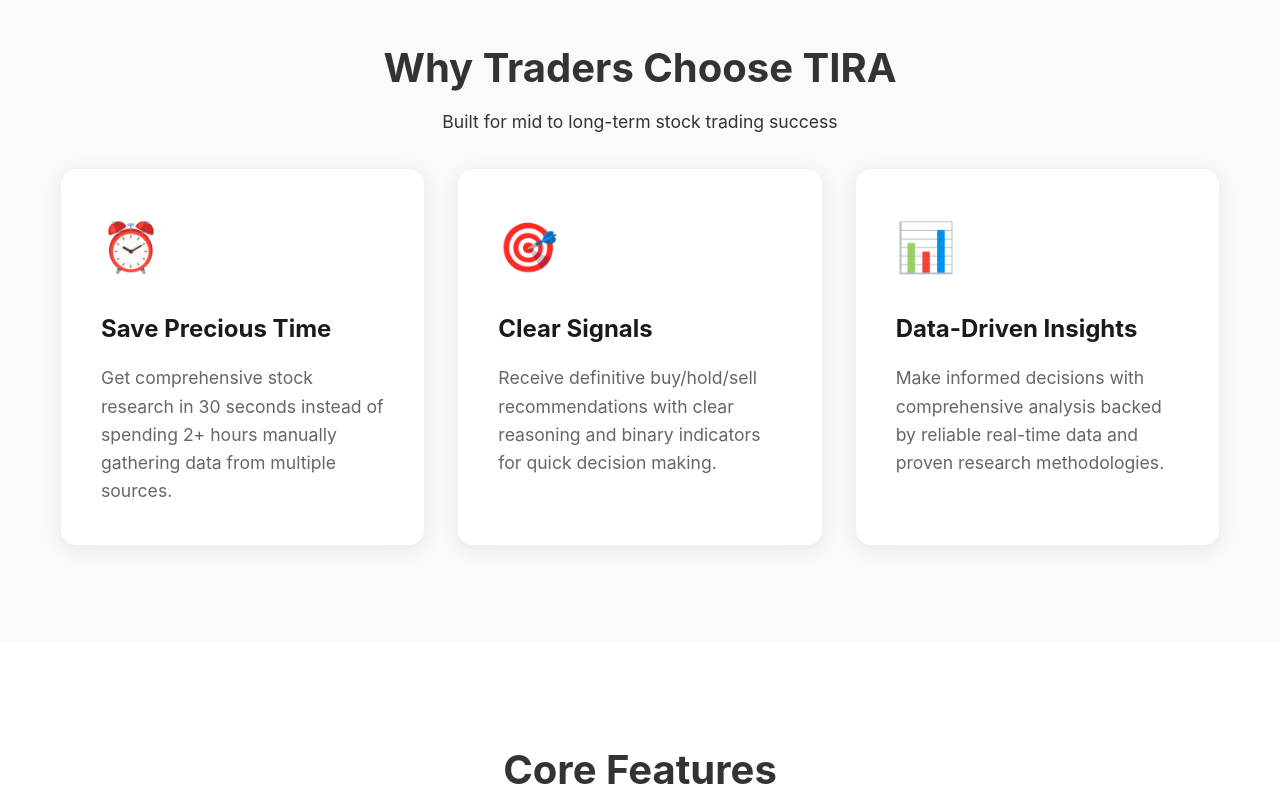
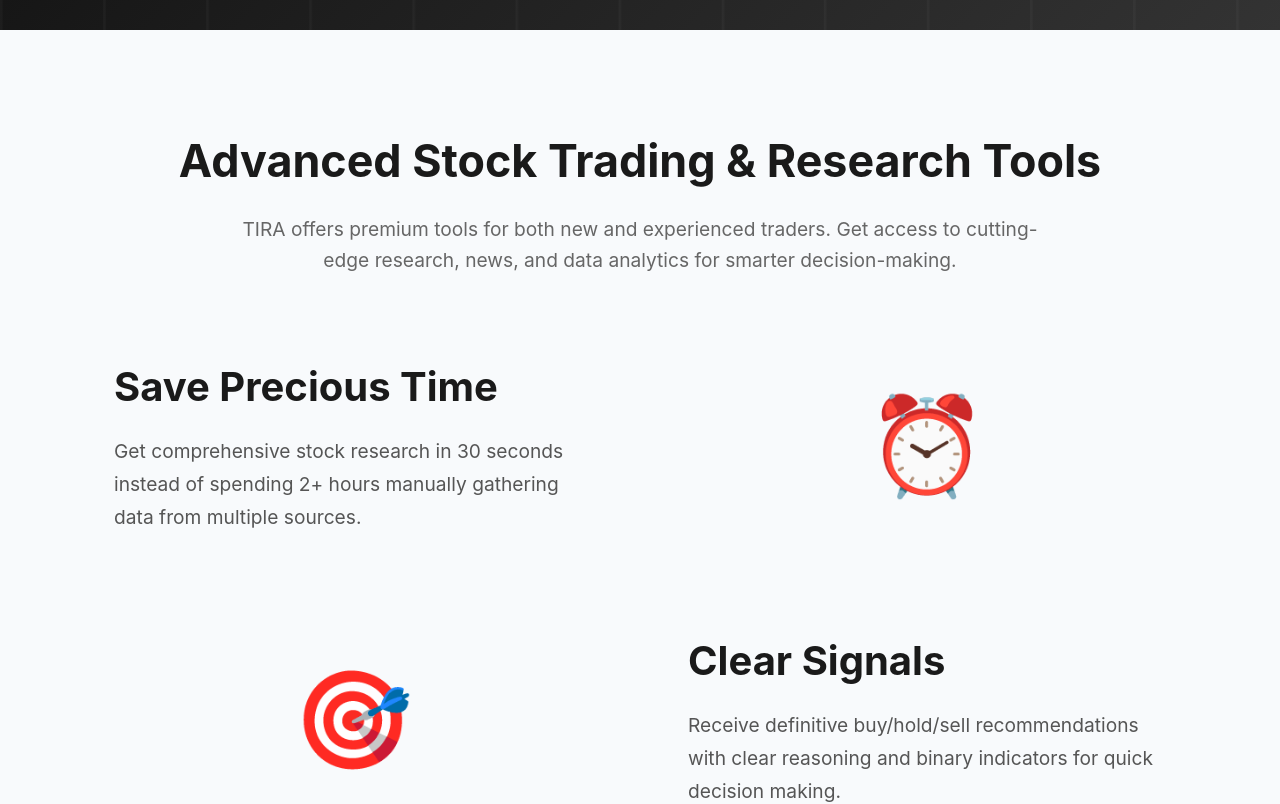
Before and after one commit to thericshi/tira-frontend, a React (Vite) app: page / in a window 1280 px wide. Shown: the part 1080-1884 px from the top of the page. Built offline with nearby package versions, Linux system fonts and the light colour scheme.

Commit message:
Restructure value section

```diff
--- a/src/components/ValueProposition.css
+++ b/src/components/ValueProposition.css
@@ -1,122 +1,120 @@
-.section-header h2 {
-  font-size: 2.5rem;
-  font-weight: bold;
-  margin-bottom: 0.5rem;
-  text-align: center;
-}
-.section-header p {
-  font-size: 1.1rem;
-  margin-bottom: 2rem;
-  text-align: center;
-}
 .value-proposition {
+  background-color: #f8fafc;
   padding: 6rem 0;
-  background: #f8fafc;
+  color: #1a1a1a;
 }
 
-.value-grid {
-  display: grid;
-  grid-template-columns: repeat(auto-fit, minmax(350px, 1fr));
-  gap: 2rem;
+.container {
+  max-width: 1100px;
+  margin: 0 auto;
+  padding: 0 1.5rem;
 }
 
-.value-card {
-  background: white;
-  padding: 2.5rem;
-  border-radius: 16px;
-  box-shadow: 0 4px 20px rgba(0, 0, 0, 0.08);
-  transition: all 0.3s ease;
-  border: 1px solid rgba(0, 0, 0, 0.05);
+.section-header {
+  text-align: center;
+  margin-bottom: 5rem;
 }
 
-.value-card:hover {
-  transform: translateY(-8px);
-  box-shadow: 0 12px 40px rgba(0, 0, 0, 0.15);
-}
-
-.value-icon {
-  font-size: 3rem;
-  margin-bottom: 1.5rem;
-  display: block;
-}
-
-.value-card h3 {
-  font-size: 1.5rem;
+.section-header h2 {
+  font-size: 2.8rem;
   font-weight: 700;
-  color: #1a1a1a;
   margin-bottom: 1rem;
 }
 
-.value-card p {
-  font-size: 1.1rem;
+.section-header p {
+  font-size: 1.2rem;
+  color: #666;
+  max-width: 800px;
+  margin: 0 auto;
   line-height: 1.6;
-  color: #666;
 }
 
-/* Hover effects for specific cards */
-.value-card:nth-child(1):hover {
-  box-shadow: 0 12px 40px rgba(0, 0, 0, 0.15), inset 4px 0 0 #f59e0b;
+.value-list {
+  display: flex;
+  flex-direction: column;
+  gap: 6rem; /* Increased gap between rows */
 }
 
-.value-card:nth-child(2):hover {
-  box-shadow: 0 12px 40px rgba(0, 0, 0, 0.15), inset 4px 0 0 #10b981;
+.value-row {
+  display: flex;
+  align-items: center;
+  justify-content: center;
+  gap: 6rem;
 }
 
-.value-card:nth-child(3):hover {
-  box-shadow: 0 12px 40px rgba(0, 0, 0, 0.15), inset 4px 0 0 #3b82f6;
+.value-text {
+  flex: 1;
+  max-width: 500px;
+  text-align: left; /* Default text alignment */
 }
 
-.value-card:nth-child(4):hover {
-  box-shadow: 0 12px 40px rgba(0, 0, 0, 0.15), inset 4px 0 0 #8b5cf6;
+.value-text h3 {
+  font-size: 2.5rem;
+  font-weight: 700;
+  margin-bottom: 1rem;
 }
 
-.value-card:nth-child(5):hover {
-  box-shadow: 0 12px 40px rgba(0, 0, 0, 0.15), inset 4px 0 0 #ef4444;
+.value-text p {
+  font-size: 1.2rem;
+  line-height: 1.7;
+  color: #555;
 }
 
-.value-card:nth-child(6):hover {
-  box-shadow: 0 12px 40px rgba(0, 0, 0, 0.15), inset 4px 0 0 #06b6d4;
+.value-icon-container {
+  flex: 1;
+  display: flex;
+  justify-content: center;
+  align-items: center;
+  max-width: 500px;
 }
 
-/* Mobile Responsive */
+.animated-icon {
+  font-size: 6rem;
+}
+
+/* Responsive Design */
+@media (max-width: 992px) {
+  .value-row {
+    flex-direction: column; /* Stack items vertically */
+    text-align: center; /* Center text for stacked view */
+    gap: 2rem;
+  }
+
+  /* Ensure the icon appears above the text on mobile for all rows */
+  .value-row > .value-text {
+    order: 2;
+  }
+  .value-row > .value-icon-container {
+    order: 1;
+  }
+
+  .value-text {
+    text-align: center; /* Center text on mobile */
+  }
+}
+
 @media (max-width: 768px) {
   .value-proposition {
     padding: 4rem 0;
   }
 
-  .value-grid {
-    grid-template-columns: 1fr;
-    gap: 1.5rem;
+  .section-header h2 {
+    font-size: 2.2rem;
   }
 
-  .value-card {
-    padding: 2rem;
+  .section-header p {
+    font-size: 1.1rem;
   }
 
-  .value-icon {
-    font-size: 2.5rem;
-    margin-bottom: 1rem;
+  .value-text h3 {
+    font-size: 1.8rem;
   }
 
-  .value-card h3 {
-    font-size: 1.3rem;
+  .value-text p {
+    font-size: 1.1rem;
   }
 
-  .value-card p {
-    font-size: 1rem;
+  .animated-icon {
+    font-size: 6rem;
   }
 }
-
-@media (max-width: 480px) {
-  .value-card {
-    padding: 1.5rem;
-  }
-
-  .value-icon {
-    font-size: 2rem;
-  }
-
-  .value-card h3 {
-    font-size: 1.2rem;
-  }
-}
--- a/src/components/ValueProposition.jsx
+++ b/src/components/ValueProposition.jsx
@@ -6,25 +6,44 @@ const ValueProposition = () => {
     <section id="value" className="value-proposition">
       <div className="container">
         <div className="section-header">
-          <h2 className="value-header">Why Traders Choose TIRA</h2>
-          <p className="value-subheader">Built for mid to long-term stock trading success</p>
+          <h2>Advanced Stock Trading & Research Tools</h2>
+          <p>TIRA offers premium tools for both new and experienced traders. Get access to cutting-edge research, news, and data analytics for smarter decision-making.</p>
         </div>
-        <div className="value-grid">
-          <div className="value-card">
-            <div className="value-icon">⏰</div>
+        <div className="value-list">
+
+          {/* Row 1: Text on Left, Icon on Right */}
+          <div className="value-row">
+            <div className="value-text">
               <h3>Save Precious Time</h3>
               <p>Get comprehensive stock research in 30 seconds instead of spending 2+ hours manually gathering data from multiple sources.</p>
             </div>
-          <div className="value-card">
-            <div className="value-icon">🎯</div>
+            <div className="value-icon-container">
+              <div className="animated-icon">⏰</div>
+            </div>
+          </div>
+
+          {/* Row 2: Icon on Left, Text on Right */}
+          <div className="value-row">
+            <div className="value-icon-container">
+              <div className="animated-icon">🎯</div>
+            </div>
+            <div className="value-text">
               <h3>Clear Signals</h3>
               <p>Receive definitive buy/hold/sell recommendations with clear reasoning and binary indicators for quick decision making.</p>
             </div>
-          <div className="value-card">
-            <div className="value-icon">📊</div>
+          </div>
+
+          {/* Row 3: Text on Left, Icon on Right */}
+          <div className="value-row">
+            <div className="value-text">
               <h3>Data-Driven Insights</h3>
               <p>Make informed decisions with comprehensive analysis backed by reliable real-time data and proven research methodologies.</p>
             </div>
+            <div className="value-icon-container">
+              <div className="animated-icon">📊</div>
+            </div>
+          </div>
+
         </div>
       </div>
     </section>
```
Lines whose indentation alone changed are shown as unchanged.
